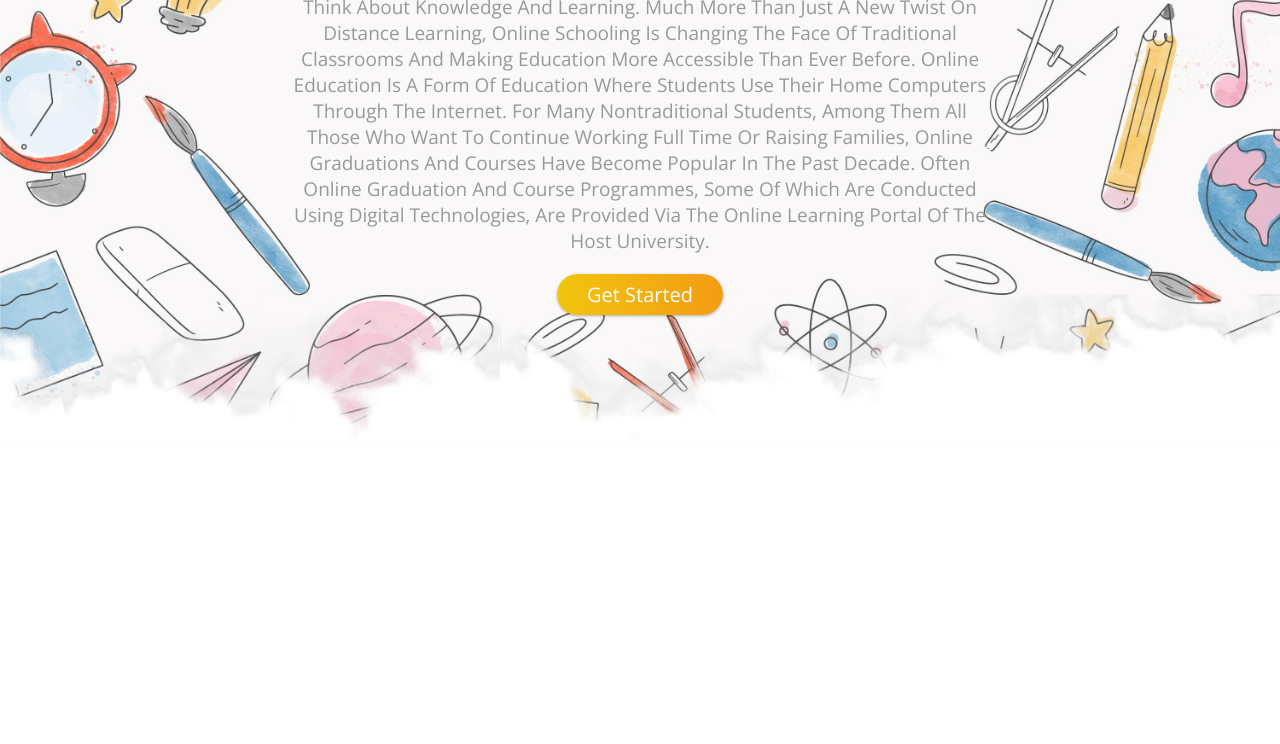
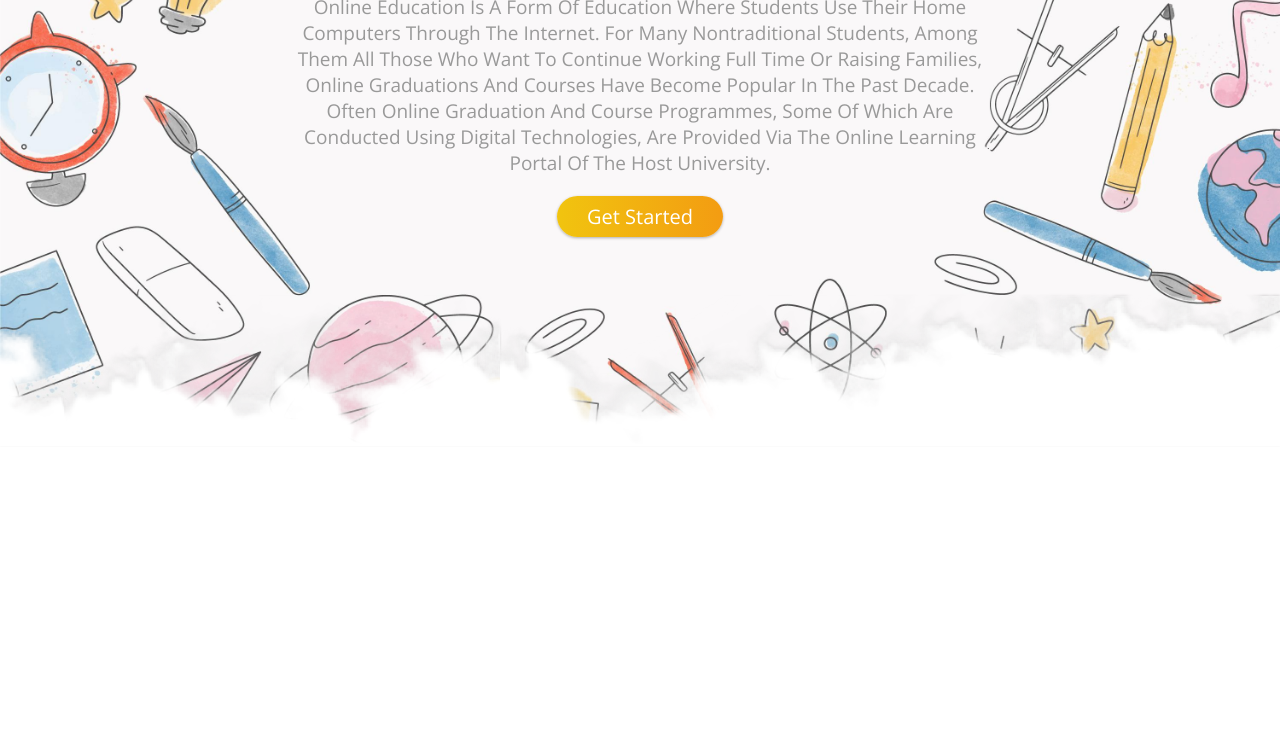
Before and after one commit to fazel420/BCA-project, a plain HTML site: page index.html in a window 1280 px wide. Shown: the part 356-1100 px from the top of the page. Drawn offline with nearby package versions, Linux system fonts and the light colour scheme; a script that the page names is missing.

Commit message:
update index.html

```diff
--- a/index.html
+++ b/index.html
@@ -63,9 +63,7 @@
 <section class="home" id="home">
 
     <h1>Online education from home</h1>
-    <p>In the last 20 years, the Internet has grown from being nearly non-existent into the largest, most accessible database of information ever created. It has changed the way people communicate, shop, socialise, do business and think about knowledge and learning. Much more than just a new twist on distance learning, online schooling is changing the face of traditional classrooms and making education more accessible than ever before.
-
-Online education is a form of education where students use their home computers through the internet. For many nontraditional students, among them all those who want to continue working full time or raising families, online graduations and courses have become popular in the past decade. Often online graduation and course programmes, some of which are conducted using digital technologies, are provided via the online learning portal of the host university.</p>
+    <p>Online education is a form of education where students use their home computers through the internet. For many nontraditional students, among them all those who want to continue working full time or raising families, online graduations and courses have become popular in the past decade. Often online graduation and course programmes, some of which are conducted using digital technologies, are provided via the online learning portal of the host university.</p>
     <a  href="https://www.wix.com/" ><button class="btn">get started</button></a>
 
     <div class="shape"></div>
```
